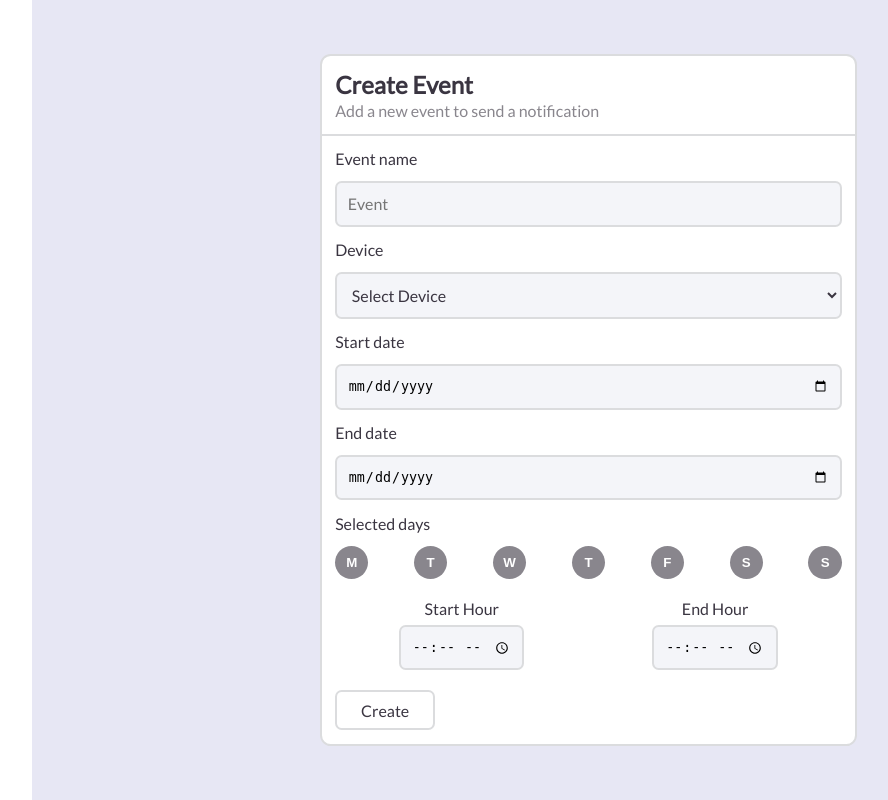
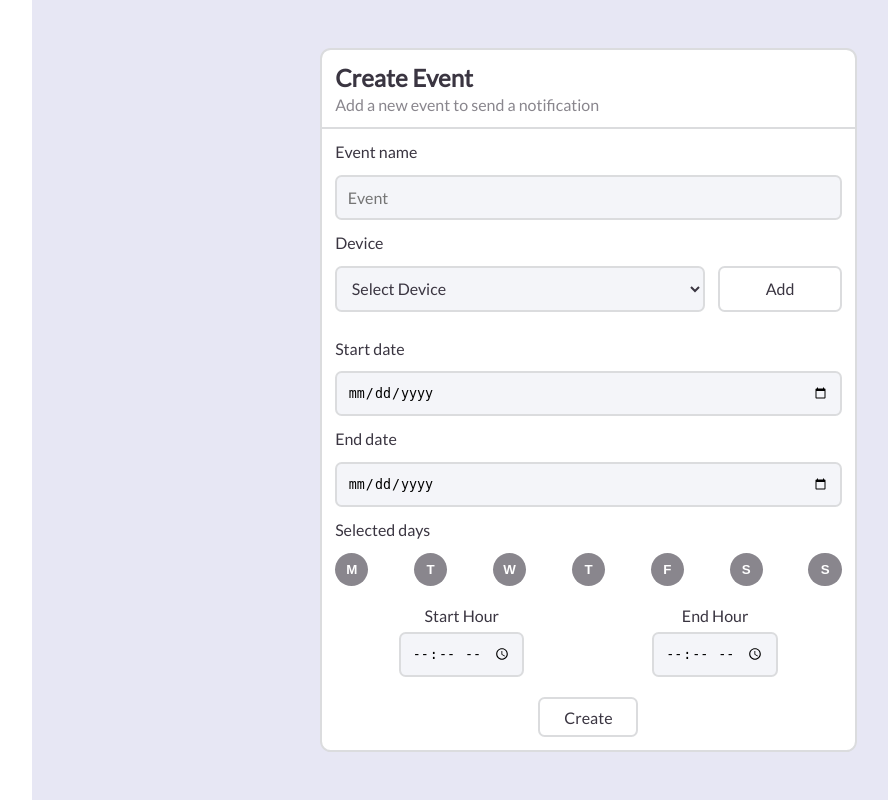
Before and after one commit to Shsl4/HomeGuard, a Python web app: template HomeGuard/webserver/templates/event_setup.html in a window 1280 px wide. Shown: the whole page, without its empty margins (135-1023 px from the left). Run offline with Jinja, Linux system fonts and the light colour scheme; the template is opened without the code that fills it, so the values that code supplies are empty; some libraries are stand-ins or nearby versions.

Commit message:
Added multi device selection

```diff
--- a/HomeGuard/webserver/static/css/shared.css
+++ b/HomeGuard/webserver/static/css/shared.css
@@ -86,8 +86,11 @@ body{
     justify-content: center;
     align-items: center;
 
-    min-heignt: 300pt;
+    min-height: 300pt;
     min-width: 400pt;
+
+    max-height: 100%;
+    max-width: 400pt;
 
     background-color: white;
     border-radius: 8pt;
@@ -101,8 +104,6 @@ body{
     flex-direction: row;
     align-items: center;
     justify-content: center;
-
-    justify-content: space-between;
 
 }
 
@@ -187,6 +188,35 @@ body{
 
 }
 
+.selected-device-div{
+
+    display: flex;
+    align-items: center;
+    flex-wrap: wrap;
+    gap: 2pt;
+    background-color: var(--primary);
+    border-radius: 10pt;
+    padding: 5pt;
+
+}
+
+.selected-devices-wrapper{
+    display: flex;
+    flex-direction: row;
+    align-items: flex-start;
+    flex-wrap: wrap;
+    gap: 5pt;
+}
+
+.remove-device-button{
+
+    outline: 0;
+    border: 0;
+    background-color: transparent;
+    color: white;
+
+}
+
 
 .event-list-category-text {
     font-family: "Lato", sans-serif;
--- a/HomeGuard/webserver/static/js/create-event.js
+++ b/HomeGuard/webserver/static/js/create-event.js
@@ -6,6 +6,8 @@ function cssVariable(name){
     return getComputedStyle(document.documentElement).getPropertyValue(name);
 }
 
+let selectedDeviceIndex = -1
+let selectedDevices = []
 
 let cached_devices = []
 const dayButtons = document.querySelectorAll('.day');
@@ -36,6 +38,87 @@ function retrieveDevices(){
 
 }
 
+function deviceSelected(){
+
+    let select = element('device-select');
+    selectedDeviceIndex = select.selectedIndex - 1;
+
+}
+
+function addDevice(){
+
+    if(selectedDeviceIndex >= cached_devices.length) return;
+
+    let device = cached_devices[selectedDeviceIndex]
+
+    if(device != null && !selectedDevices.includes(selectedDeviceIndex)){
+
+        let div = element('devices-wrapper');
+
+        let button = div.appendChild(document.createElement('device-select-button'));
+        button.setNameAndId(device.display_name, selectedDeviceIndex);
+        selectedDevices.push(selectedDeviceIndex)
+
+    }
+
+}
+
+class DeviceSelectButton extends HTMLElement {
+
+    label = null
+    id = null
+
+    constructor() {
+        super();
+    }
+
+    connectedCallback(){
+
+        this.attachShadow({ mode: "open" });
+
+        let div = document.createElement('div');
+
+        div.setAttribute('class', 'basic-text selected-device-div');
+
+        this.label = div.appendChild(document.createElement('label'));
+
+        this.label.textContent = this.getAttribute('name');
+        this.label.setAttribute('style', 'color: white');
+
+        let button = div.appendChild(document.createElement('button'));
+
+        button.setAttribute('class', 'remove-device-button');
+        button.onclick = () => {
+
+            let index = selectedDevices.indexOf(this.id);
+
+            if (index !== -1) {
+                selectedDevices.splice(index, 1);
+            }
+
+            this.remove();
+
+        };
+        button.textContent = 'X'
+
+        const linkElem = document.createElement('link');
+        linkElem.setAttribute('rel', 'stylesheet');
+        linkElem.setAttribute('href', 'css/shared.css');
+
+        this.shadowRoot.append(div, linkElem);
+
+    }
+
+    setNameAndId(name, id){
+        this.label.textContent = name;
+        this.id = id;
+    }
+
+}
+
+customElements.define("device-select-button", DeviceSelectButton);
+
+
 dayButtons.forEach(function(day, index){
 
     day.addEventListener("click", function(){
--- a/HomeGuard/webserver/templates/event_setup.html
+++ b/HomeGuard/webserver/templates/event_setup.html
@@ -30,9 +30,24 @@
                 <input type="text" placeholder="Event" id="event-name" class="input-field basic-text">
 
                 <label class="basic-text" for="device-select">Device</label>
-                <select id="device-select" class="input-field basic-text" onchange="">
-                    <option value="" selected disabled hidden>Select Device</option>
-                </select>
+
+                <div style="display: flex; flex-direction: column; gap: 10pt">
+
+                    <div style="display: flex; flex-direction: row; gap: 10pt">
+
+                        <select onchange="deviceSelected()" style="width: 75%" id="device-select" class="input-field basic-text">
+                            <option value="" selected disabled hidden>Select Device</option>
+                        </select>
+
+                        <button style="width: 25%" class="button-style basic-text" onclick="addDevice()">Add</button>
+
+                    </div>
+
+                    <div id="devices-wrapper" class="selected-devices-wrapper">
+
+                    </div>
+
+                </div>
 
                 <label class="basic-text" for="date-start">Start date</label>
                 <input class="input-field" type="date" id="date-start" onchange="">
@@ -71,7 +86,6 @@
                     <button class="button-style basic-text" onclick="">Create</button>
                 </div>
 
-
             </div>
 
         </div>
```
